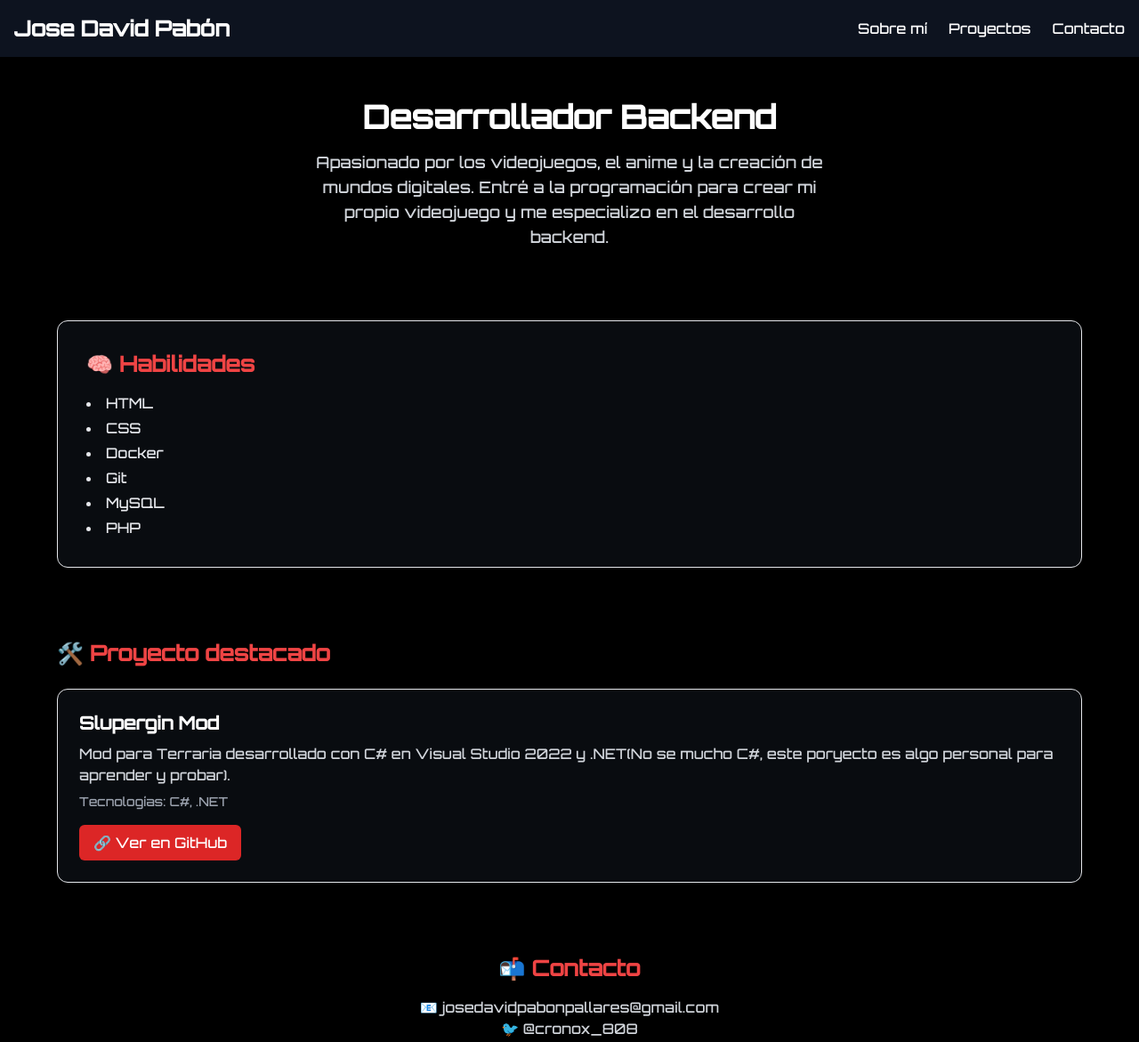
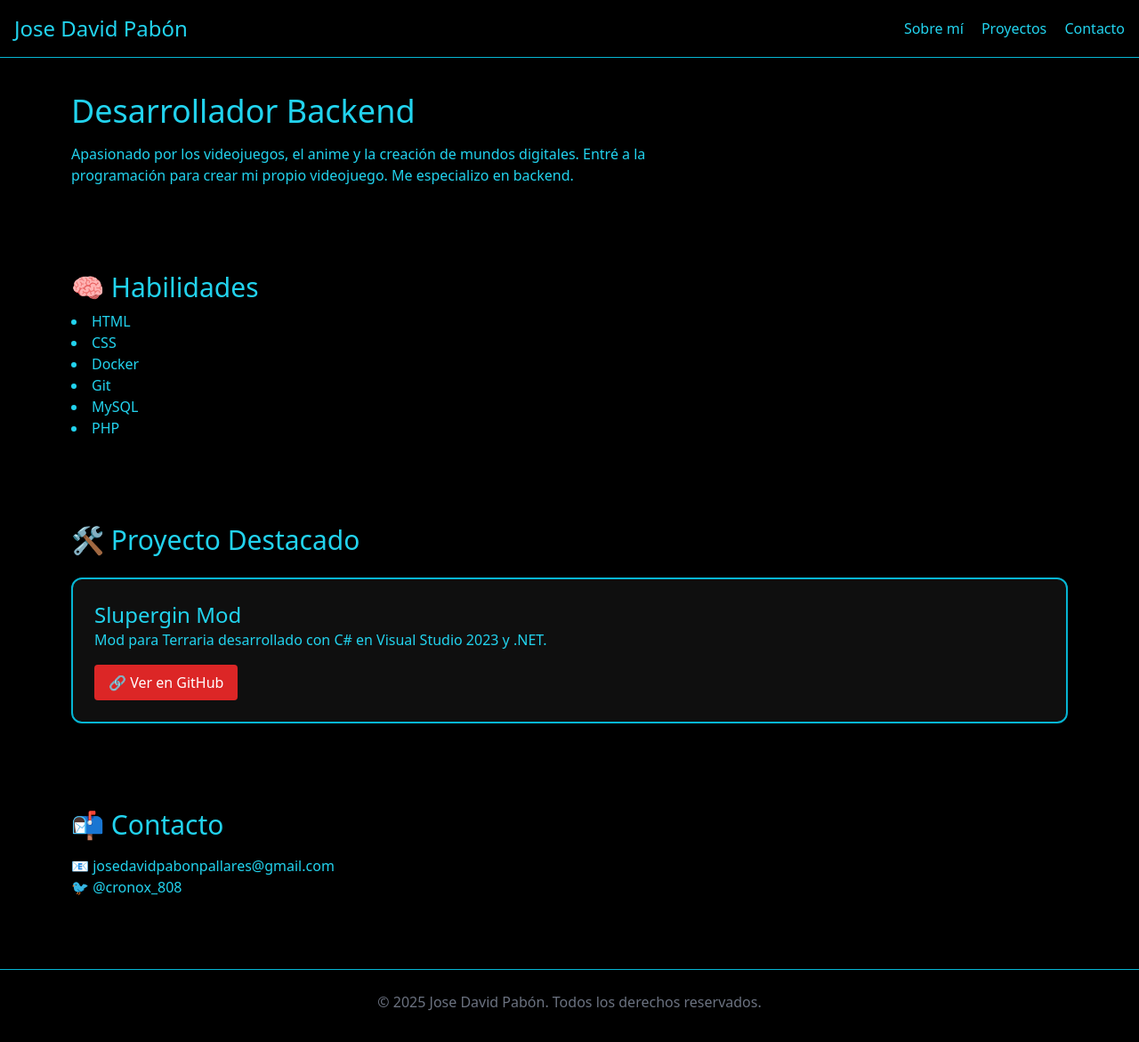
Before and after one commit to cronox808/Portafolio, a plain HTML site: page index.html in a window 1280 px wide. Shown: the top 1171 px of the page at 89% size. Drawn offline with nearby package versions, Linux system fonts and the light colour scheme.

Commit message:
refactor: :recycle: se refactorizo el index para reorganizar el codigo y que sea mas profecional

```diff
--- a/index.html
+++ b/index.html
@@ -1,43 +1,43 @@
 <!DOCTYPE html>
 <html lang="es">
 <head>
+  <!-- feat: 🎉 estructura base del portafolio con Tailwind -->
   <meta charset="UTF-8" />
-        <meta name="viewport" content="width=device-width, initial-scale=1.0" />
+  <meta name="viewport" content="width=device-width, initial-scale=1.0"/>
   <meta name="description" content="Portafolio de Jose David Pabón - Desarrollador Backend" />
   <title>Jose David Pabón | Backend Dev</title>
-        <link href="https://cdn.jsdelivr.net/npm/tailwindcss@2.2.19/dist/tailwind.min.css" rel="stylesheet">
-        <style>
-        @import url('https://fonts.googleapis.com/css2?family=Orbitron:wght@500&display=swap');
-        body {
-            font-family: 'Orbitron', sans-serif;
-        }
-        </style>
+
+  <!-- TailwindCSS CDN -->
+  <script src="https://cdn.tailwindcss.com"></script>
+
+  <!-- Archivo de estilos personalizados -->
+  <link rel="stylesheet" href="css/styles.css">
 </head>
-<body class="bg-black text-white">
-    <header class="bg-gray-900 bg-opacity-80 sticky top-0 z-50 shadow-md">
-      <nav class="max-w-7xl mx-auto px-4 py-4 flex justify-between items-center">
-        <h1 class="text-cyan-400 text-2xl font-bold">Jose David Pabón</h1>
-        <ul class="flex space-x-6 text-white">
-          <li><a href="#sobre-mi" class="hover:text-cyan-400">Sobre mí</a></li>
-          <li><a href="#proyectos" class="hover:text-cyan-400">Proyectos</a></li>
-          <li><a href="#contacto" class="hover:text-cyan-400">Contacto</a></li>
-        </ul>
+
+<body class="bg-black text-cyan-400 font-halo scroll-smooth">
+  <!-- feat: 🎉 header y navegación -->
+  <header class="sticky top-0 z-50 bg-black/80 backdrop-blur-md p-4 flex justify-between items-center border-b border-cyan-500">
+    <h1 class="text-2xl">Jose David Pabón</h1>
+    <nav class="space-x-4">
+      <a href="#sobre-mi" class="hover:text-red-500">Sobre mí</a>
+      <a href="#proyectos" class="hover:text-red-500">Proyectos</a>
+      <a href="#contacto" class="hover:text-red-500">Contacto</a>
     </nav>
   </header>
 
-    <main class="px-6 md:px-16 py-12 space-y-20">
-
-    <section id="hero" class="text-center">
-        <h2 class="text-4xl text-cyan-400 font-bold mb-4">Desarrollador Backend</h2>
-        <p class="text-lg text-gray-300 max-w-xl mx-auto">
-          Apasionado por los videojuegos, el anime y la creación de mundos digitales.
-          Entré a la programación para crear mi propio videojuego y me especializo en el desarrollo backend.
+  <main class="space-y-24 px-6 md:px-20 pt-10">
+    <!-- feat: 🧠 sección hero -->
+    <section id="hero" class="transition-opacity duration-700 opacity-0 translate-y-10">
+      <h2 class="text-4xl mb-4">Desarrollador Backend</h2>
+      <p class="max-w-2xl">
+        Apasionado por los videojuegos, el anime y la creación de mundos digitales. Entré a la programación para crear mi propio videojuego. Me especializo en backend.
       </p>
     </section>
 
-    <section id="sobre-mi" class="bg-gray-800 bg-opacity-30 p-8 rounded-xl shadow-lg border border-cyan-500">
-        <h3 class="text-2xl text-red-500 font-bold mb-4">🧠 Habilidades</h3>
-        <ul class="list-disc list-inside space-y-1 text-gray-200">
+    <!-- feat: 🧠 sección habilidades -->
+    <section id="sobre-mi" class="transition-opacity duration-700 opacity-0 translate-y-10">
+      <h3 class="text-3xl mb-2">🧠 Habilidades</h3>
+      <ul class="list-disc list-inside">
         <li>HTML</li>
         <li>CSS</li>
         <li>Docker</li>
@@ -47,25 +47,50 @@
       </ul>
     </section>
 
-          <section id="proyectos">
-        <h3 class="text-2xl text-red-500 font-bold mb-6">🛠️ Proyecto destacado</h3>
-        <div class="bg-gray-800 bg-opacity-30 p-6 rounded-xl border border-cyan-500">
-          <h4 class="text-xl text-cyan-400 font-semibold">Slupergin Mod</h4>
-          <p class="text-gray-300 mt-2">Mod para Terraria desarrollado con C# en Visual Studio 2022 y .NET(No se mucho C#, este poryecto es algo personal para aprender y probar).</p>
-          <p class="mt-2 text-gray-400 text-sm">Tecnologías: C#, .NET</p>
-          <a href="https://github.com/cronox808/slupergin-mod" target="_blank" class="mt-4 inline-block bg-red-600 hover:bg-red-700 text-white px-4 py-2 rounded-md">🔗 Ver en GitHub</a>
+    <!-- feat: 🚀 sección proyectos -->
+    <section id="proyectos" class="transition-opacity duration-700 opacity-0 translate-y-10">
+      <h3 class="text-3xl mb-6">🛠️ Proyecto Destacado</h3>
+      <div class="bg-[#0f0f0f] border-2 border-cyan-500 p-6 rounded-xl shadow-lg">
+        <h4 class="text-2xl">Slupergin Mod</h4>
+        <p class="mb-4">Mod para Terraria desarrollado con C# en Visual Studio 2023 y .NET.</p>
+        <a href="https://github.com/cronox808/slupergin-mod" target="_blank" class="inline-block bg-red-600 hover:bg-red-800 text-white px-4 py-2 rounded transition">
+          🔗 Ver en GitHub
+        </a>
       </div>
     </section>
 
-    <section id="contacto" class="text-center">
-        <h3 class="text-2xl text-red-500 font-bold mb-4">📬 Contacto</h3>
-        <p class="text-gray-300">📧 josedavidpabonpallares@gmail.com</p>
-        <p class="text-gray-300">🐦 @cronox_808</p>
+    <!-- feat: 📬 sección contacto -->
+    <section id="contacto" class="transition-opacity duration-700 opacity-0 translate-y-10">
+      <h3 class="text-3xl mb-4">📬 Contacto</h3>
+      <p>📧 josedavidpabonpallares@gmail.com</p>
+      <p>🐦 @cronox_808</p>
     </section>
   </main>
 
-    <footer class="text-center py-4 border-t border-gray-700 mt-10 text-gray-500 text-sm">
+  <!-- chore: 🛠 despliegue GitHub Pages y pie de página -->
+  <footer class="text-center text-gray-500 border-t border-cyan-500 mt-20 py-6">
     © 2025 Jose David Pabón. Todos los derechos reservados.
   </footer>
+
+  <!-- feat: ✨ animaciones JS scroll reveal -->
+  <script>
+    const sections = document.querySelectorAll("section");
+
+    function revealOnScroll() {
+      const scrollY = window.pageYOffset;
+      const windowHeight = window.innerHeight;
+
+      sections.forEach((section) => {
+        const sectionTop = section.offsetTop;
+        if (scrollY + windowHeight > sectionTop + 100) {
+          section.classList.add("opacity-100", "translate-y-0");
+          section.classList.remove("opacity-0", "translate-y-10");
+        }
+      });
+    }
+
+    window.addEventListener("scroll", revealOnScroll);
+    window.addEventListener("load", revealOnScroll);
+  </script>
 </body>
 </html>
```
Also changed, not shown: Fonts/Halo/Halo Font Readme.txt (added), Fonts/Halo/Halo Font.jpg (added), Fonts/Halo/Halo Outline.ttf (added), Fonts/Halo/Halo.ttf (added). Lines whose indentation alone changed are shown as unchanged.
